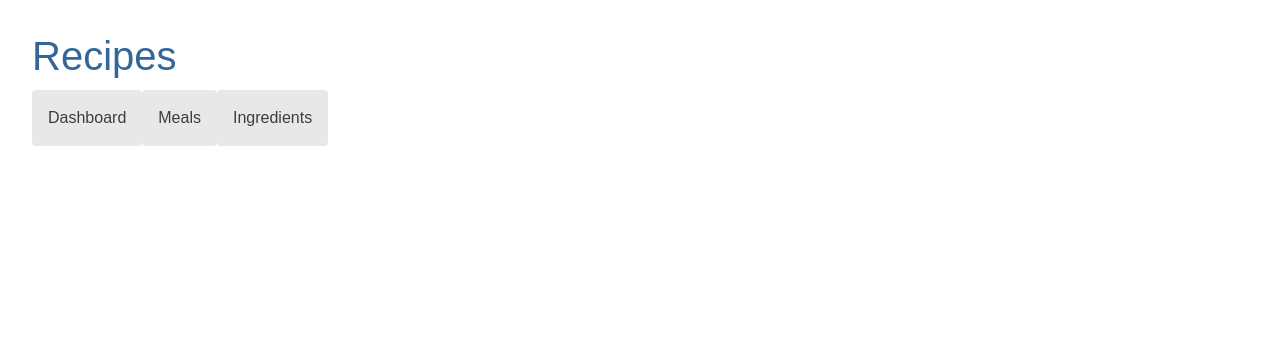
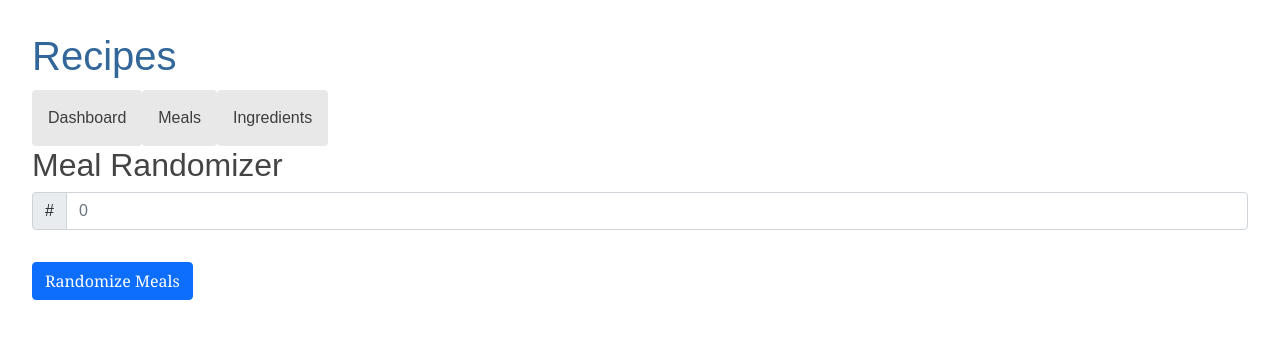
Before and after one commit to jmichaluk/recipes, an Angular app in the folder client/: page /dashboard in a window 1280 px wide. Shown: the top 338 px of the page. Built offline with nearby package versions, Linux system fonts and the light colour scheme.

Commit message:
Add randomization to dashboard.

```diff
--- a/client/src/app/app.module.ts
+++ b/client/src/app/app.module.ts
@@ -6,7 +6,6 @@ import { ReactiveFormsModule } from '@angular/forms';
 // App
 import { AppRoutingModule } from './app-routing.module';
 import { AppComponent } from './app.component';
-import { CallbackPipe } from './callback.pipe';
 import { DashboardComponent } from './dashboard/dashboard.component';
 
 // Meals
@@ -43,7 +42,6 @@ import { MealIngredientFormComponent } from './meal-ingredient/meal-ingredient-f
     DashboardComponent,
     AddMealIngredientComponent,
     MealIngredientFormComponent,
-    CallbackPipe
   ],
   imports: [
     BrowserModule,
--- a/client/src/app/callback.pipe.ts
+++ /dev/null
@@ -1,14 +0,0 @@
-import { PipeTransform, Pipe } from "@angular/core";
-
-@Pipe({
-    name: 'callback',
-    pure: false
-})
-export class CallbackPipe implements PipeTransform {
-    transform(items: any[], callback: (item: any) => boolean): any {
-        if (!items || !callback) {
-            return items;
-        }
-        return items.filter(item => callback(item));
-    }
-}
--- a/client/src/app/dashboard/dashboard.component.html
+++ b/client/src/app/dashboard/dashboard.component.html
@@ -0,0 +1,18 @@
+
+
+<h2>Meal Randomizer</h2>
+
+<form class="meal-randomizer-form" autocomplete="off" (ngSubmit)="randomizeMeals()" [formGroup]="mealRandomizerForm">
+    <div class="input-group mb-3">
+        <span class="input-group-text">#</span>
+        <input class="form-control" type="number" id="count" formControlName="count" value="0" placeholder="0">
+    </div>
+
+    <button class="btn btn-primary" type="submit">Randomize Meals</button>
+
+</form>
+
+<ul>
+<li *ngFor="let meal of randomizedMeals$ | async">
+    {{meal.name}}
+</li></ul>
--- a/client/src/app/dashboard/dashboard.component.ts
+++ b/client/src/app/dashboard/dashboard.component.ts
@@ -1,17 +1,43 @@
-import { Component, OnInit } from '@angular/core';
+import { Component, Input, OnInit } from '@angular/core';
+import { FormBuilder, FormGroup, Validators } from '@angular/forms';
+import { map, Observable } from 'rxjs';
+import { Meal } from '../meal/meal';
+import { MealService } from '../meal/meal.service';
 
 @Component({
   selector: 'app-dashboard',
   templateUrl: './dashboard.component.html'
+
 })
 export class DashboardComponent implements OnInit {
 
-  // TODO: Add randomizer
+  mealRandomizerForm: FormGroup = new FormGroup({});
+  randomizedMeals$: Observable<Meal[]> = new Observable
+
+  // TODO: Add additional filters to randomizations (meal type)
   // TODO: Add shopping list
 
-  constructor() { }
+  constructor(
+    private mealService: MealService,
+    private fb: FormBuilder
+    ) { }
+
+    get count() { return this.mealRandomizerForm.get('count')!.value; }
 
   ngOnInit(): void {
+    this.mealRandomizerForm = this.fb.group({
+      count: []
+    })
   }
 
+  randomizeMeals() {
+    const count = this.count;
+
+    console.log("Randomize Meals" + count);
+
+    this.randomizedMeals$ = this.mealService.getMeals()
+      .pipe(map(meals => meals.sort(
+        () => 0.5 - Math.random()
+      ).slice(0,count)))
+  }
 }
```
Also changed, not shown: 1 other file (tests, documents, lock files or other folders).
